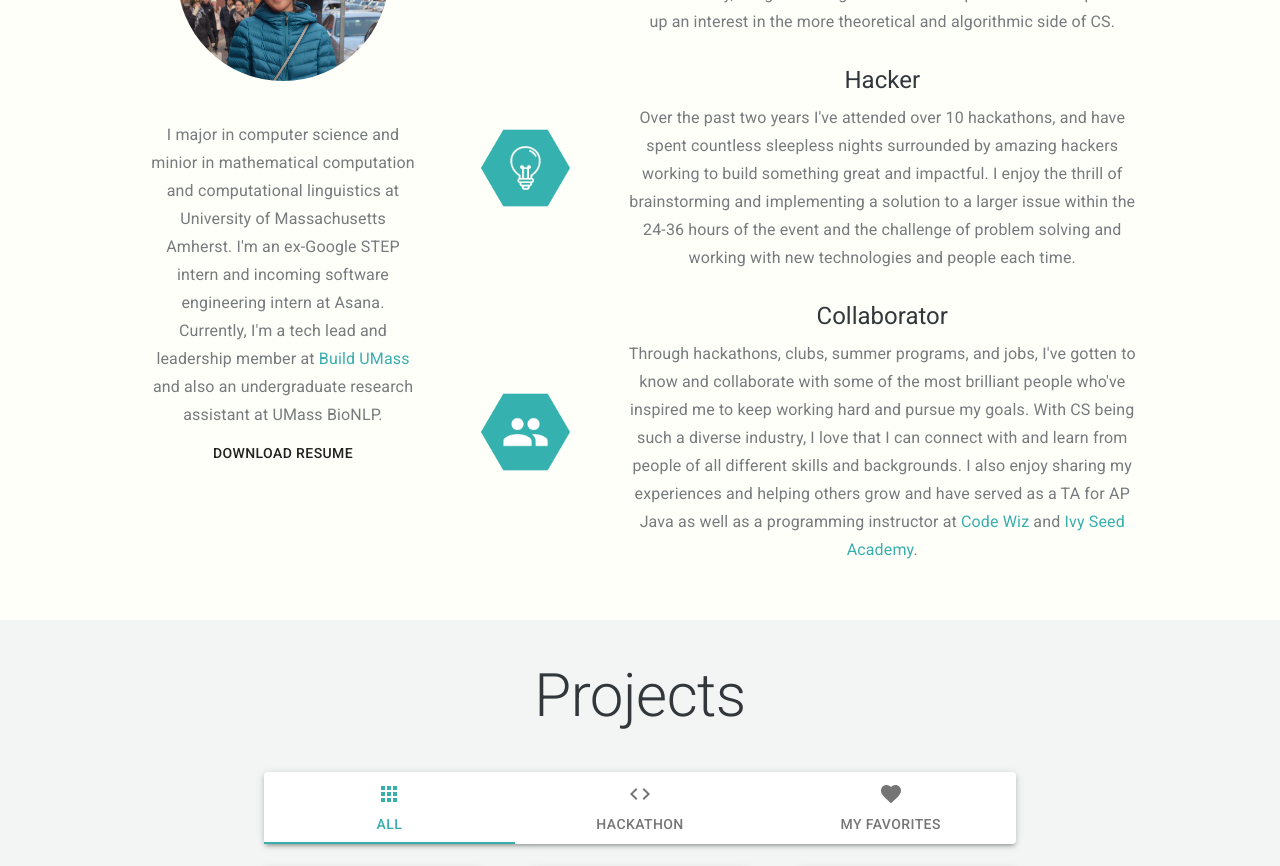
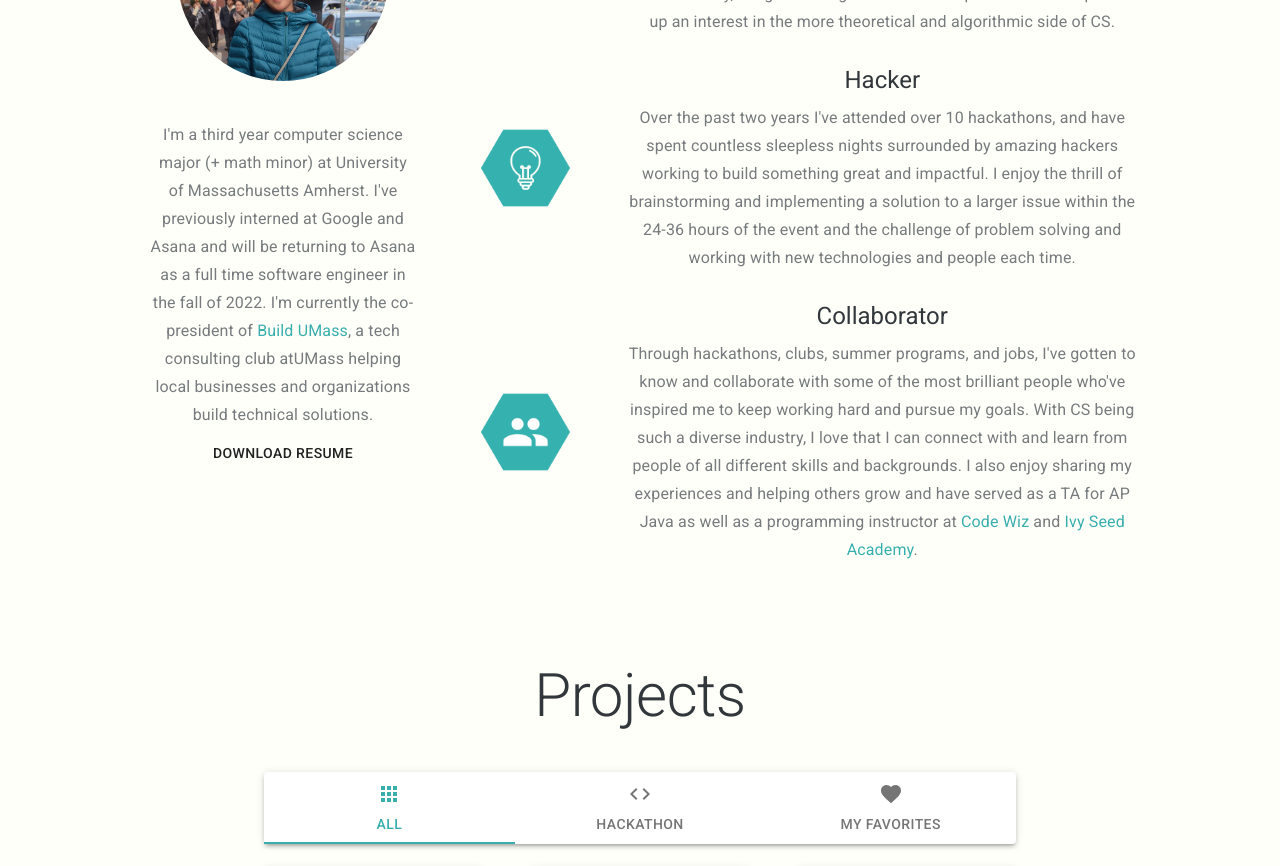
Before and after one commit to emaohn/my-website, a React (Create React App) app: page / in a window 1280 px wide. Shown: the part 1160-2026 px from the top of the page. Built offline with nearby package versions, Linux system fonts and the light colour scheme.

Commit message:
update info

```diff
--- a/src/App.css
+++ b/src/App.css
@@ -64,7 +64,7 @@
 }
 
 .App-Projects {
-  background-color: #F2F5F3;
+  background-color: #FFFFFA;
   color: #32373B;
 }
 
--- a/src/components/About.js
+++ b/src/components/About.js
@@ -29,8 +29,8 @@ export default function About() {
                                     <Box my={5} px={1} justifyContent='center'>
                                         <Typography gutterBottom variant='subtitle1'>
                                             <Box className='subtext'>
-                                                I major in computer science and minior in mathematical computation and computational linguistics at University of Massachusetts Amherst. I'm an ex-Google STEP intern and incoming software engineering intern at Asana. Currently, I'm a tech lead and leadership member at <Link target="_blank" rel="noopener noreferrer" href='https://buildumass.com/'>Build UMass</Link> and also an undergraduate research assistant at UMass BioNLP.
-                                        </Box>
+                                                I'm a third year computer science major (+ math minor) at University of Massachusetts Amherst. I've previously interned at Google and Asana and will be returning to Asana as a full time software engineer in the fall of 2022. I'm currently the co-president of <Link target="_blank" rel="noopener noreferrer" href='https://buildumass.com/'>Build UMass</Link>, a tech consulting club atUMass helping local businesses and organizations build technical solutions.
+                                            </Box>
                                         </Typography>
                                         <Button onClick={() => window.open(pdf)}>Download Resume</Button>
                                     </Box>
--- a/src/components/Intro.js
+++ b/src/components/Intro.js
@@ -28,7 +28,9 @@ export default function Intro(props) {
                                                     ' an iOS developer.', 1000,
                                                     ' a web developer.', 1000,
                                                     ' a hacker.', 1000,
-                                                    ' a programming instructor.', 1000]}
+                                                    ' a programming instructor.', 1000,
+                                                    ' a software engineer', 1000
+                                                ]}
                                         />
                                 </Typography>
                             </Grid>
```
Also changed, not shown: 1 other file (tests, documents, lock files or other folders).
